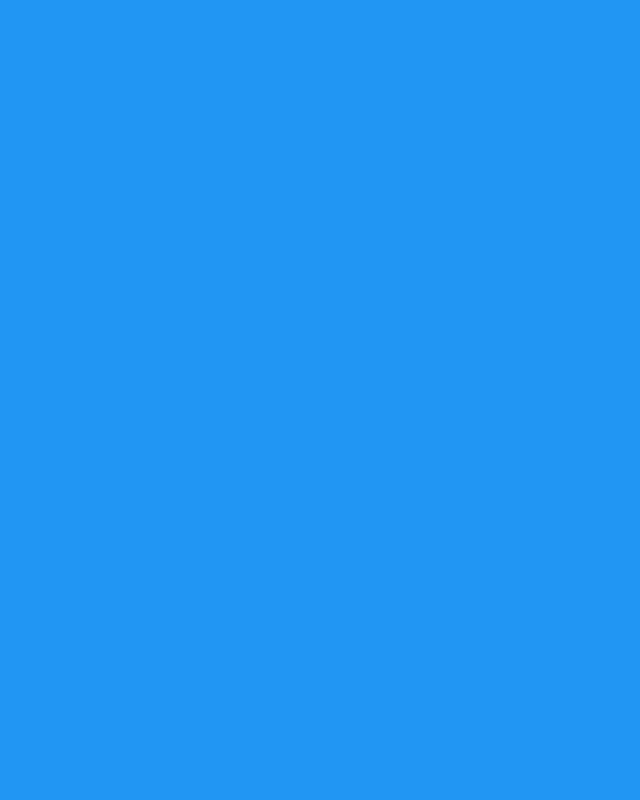
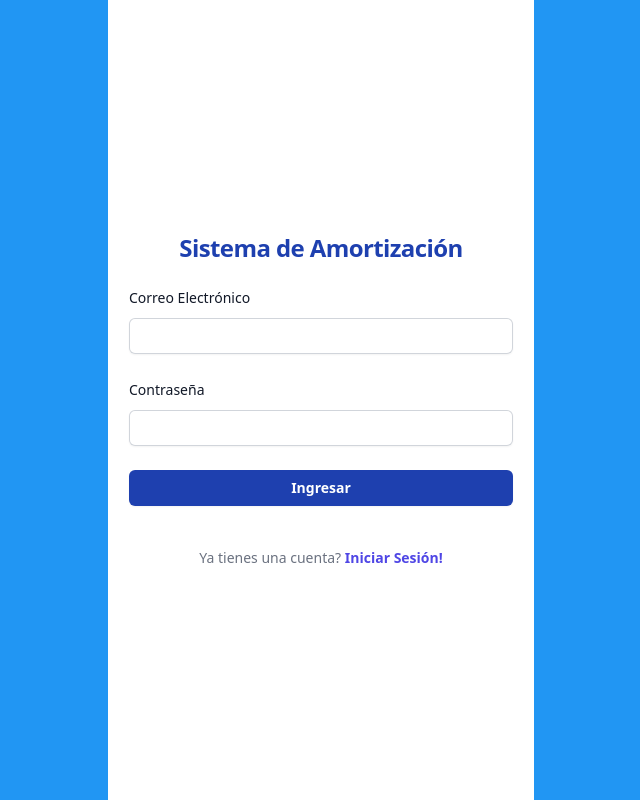
Before and after one commit to Puetate/simulator-amortization-app, a React (Vite) app: page /register in a window 1280 px wide. Shown: the whole page, without its empty margins (319-959 px from the left). Built offline with nearby package versions, Linux system fonts and the light colour scheme.

Commit message:
Add Mantine preset to PostCSS and implement registration form UI.

```diff
--- a/package.json
+++ b/package.json
@@ -30,6 +30,7 @@
     "eslint-plugin-react-hooks": "^4.6.0",
     "eslint-plugin-react-refresh": "^0.4.3",
     "postcss": "^8.4.31",
+    "postcss-preset-mantine": "^1.10.0",
     "tailwindcss": "^3.3.5",
     "typescript": "^5.0.2",
     "vite": "^4.4.5"
--- a/src/pages/Register/components/FormRegister.tsx
+++ b/src/pages/Register/components/FormRegister.tsx
@@ -1,8 +1,81 @@
+import { Box, Button, Text } from "@mantine/core";
+import { Link } from "react-router-dom";
+import { PublicRoutes } from "../../../models/routes";
 
 export default function FormRegister() {
 
     return (
         <>
+            <Box className="bg-white flex items-center justify-center h-full w-1/3 mx-auto">
+                <div className="sm:mx-auto sm:w-96 sm:max-w-full">
+                    <div className="sm:mx-auto sm:w-96 sm:max-w-full">
+                        {/* <img className="mx-auto h-55 w-40" src={logo} alt="Your Company" /> */}
+                        <Text className="text-center text-2xl font-bold leading-9 tracking-tight text-blue-800">
+                            Sistema de Amortización
+                        </Text>
+                    </div>
+
+                    <div className="mt-5 sm:mx-auto sm:w-full sm:max-w-sm">
+                        <form className="space-y-6">
+                            <div>
+                                <label
+                                    htmlFor="email"
+                                    className="block text-sm font-medium leading-6 text-gray-900"
+                                > Correo Electrónico
+                                </label>
+                                <div className="mt-2">
+                                    <input
+                                        id="email"
+                                        name="email"
+                                        type="email"
+                                        autoComplete="email"
+                                        required
+                                        className="block w-full rounded-md border-0 py-1.5 text-gray-900 shadow-sm ring-1 ring-inset ring-gray-300 placeholder:text-gray-400 focus:ring-1 focus:ring-inset focus:ring-indigo-500 sm:text-sm sm:leading-6"
+                                    />
+                                </div>
+                            </div>
+
+                            <div>
+                                <div className="flex items-center justify-between">
+                                    <label
+                                        htmlFor="password"
+                                        className="block text-sm font-medium leading-6 text-gray-900"
+                                    >
+                                        Contraseña
+                                    </label>
+                                </div>
+                                <div className="mt-2">
+                                    <input
+                                        id="password"
+                                        name="password"
+                                        type="password"
+                                        autoComplete="current-password"
+                                        required
+                                        className="block w-full rounded-md border-0 py-1.5 text-gray-900 shadow-sm ring-1 ring-inset ring-gray-300 placeholder:text-gray-400 focus:ring-1 focus:ring-inset focus:ring-indigo-500 sm:text-sm sm:leading-6"
+                                    />
+                                </div>
+                            </div>
+                            <div>
+                                <Button
+                                    type="submit"
+                                    className="flex w-full justify-center rounded-md bg-blue-800 px-3 py-1.5 text-sm font-semibold leading-6 text-white shadow-sm hover:bg-indigo-500 focus-visible:outline focus-visible:outline-2 focus-visible:outline-offset-2 focus-visible:outline-indigo-600"
+                                >
+                                    Ingresar
+                                </Button>
+                            </div>
+                        </form>
+
+                        <p className="mt-10 text-center text-sm text-gray-500">
+                            Ya tienes una cuenta?{" "}
+                            <Link
+                                to={PublicRoutes.login}
+                                className="font-semibold leading-6 text-indigo-600 hover:text-indigo-500"
+                            > Iniciar Sesión!
+                            </Link>
+                        </p>
+                    </div>
+                </div>
+            </Box>
         </>
     );
 }
```
Also changed, not shown: 1 other file (tests, documents, lock files or other folders).
